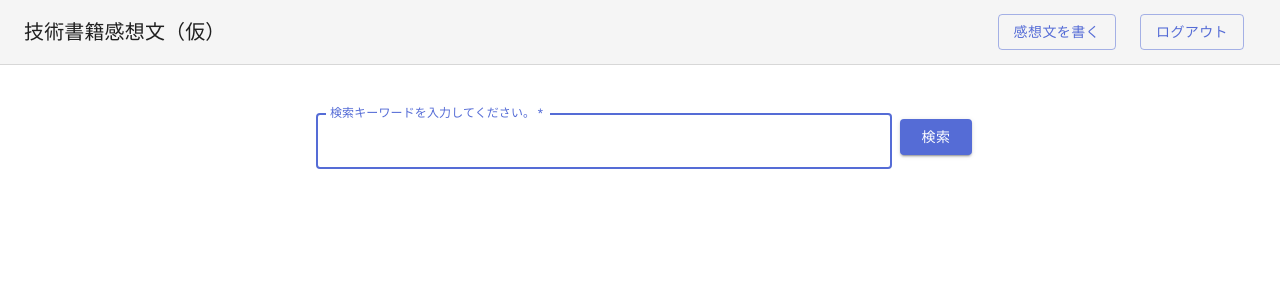
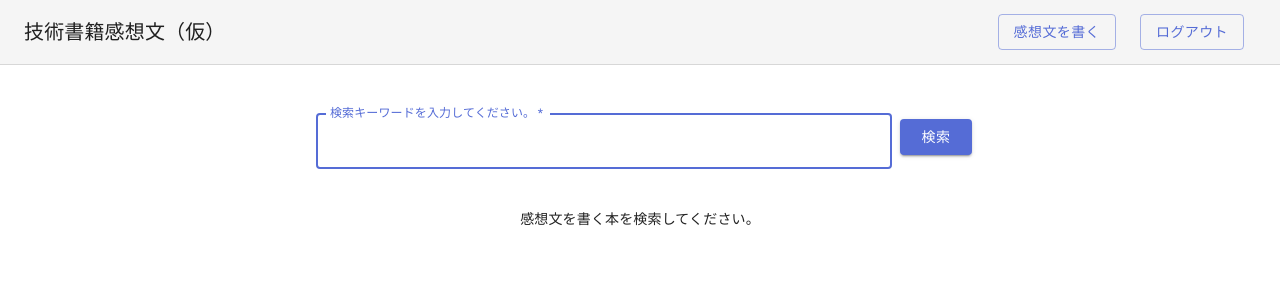
Before and after one commit to AkiUnleash/book_-Impressions_flont, a Next.js app: page /booksearch in a window 1280 px wide. Shown: the top 300 px of the page. Built offline with nearby package versions, Linux system fonts and the light colour scheme.

Commit message:
Added guidance.

```diff
--- a/src/pages/booksearch.tsx
+++ b/src/pages/booksearch.tsx
@@ -25,6 +25,9 @@ const useStyles = makeStyles((theme) => ({
   search: {
     marginTop: 8,
     marginBottom: 32
+  },
+  guidance: {
+    textAlign: 'center'
   }
 }));
 
@@ -97,7 +100,7 @@ const Home: React.FC = () => {
 
           <Grid item xs={12}>
             <Grid container spacing={2}>
-              {result.map((item, index) => {
+              {result[0] ? (result.map((item, index) => {
                 return (
                   <Grid item xs={3} key={index}>
                     <Bookcard
@@ -109,7 +112,12 @@ const Home: React.FC = () => {
                     />
                   </Grid>
                 )
-              })}
+              })) :
+                (
+                  <Grid item xs={12} className={classes.guidance}>
+                    <div>感想文を書く本を検索してください。</div>
+                  </Grid>
+                )}
 
             </Grid>
           </Grid>
```
Also changed, not shown: src/pages/home.tsx (+7 -2 lines).
